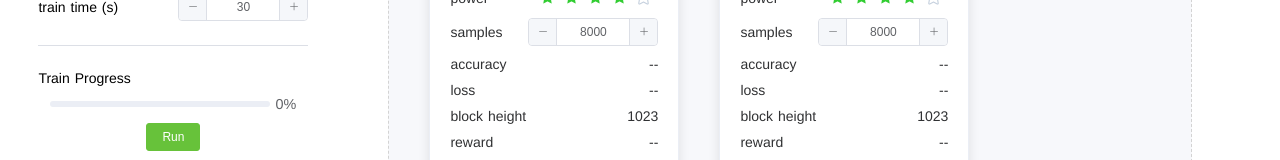
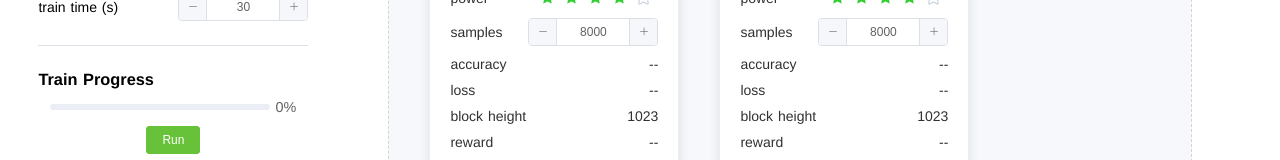
Before and after one commit to thothsun/federated-learning-blockchain-web, a Nuxt app: page /home in a window 1280 px wide. Shown: the part 299-459 px from the top of the page. Built offline with nearby package versions, Linux system fonts and the light colour scheme.

Commit message:
bug fixed.

```diff
--- a/components/Client.vue
+++ b/components/Client.vue
@@ -102,6 +102,9 @@
         this.accu = (this.result[1][flag] + this.samples / 1000 * 0.001 + Math.random() * 0.001).toFixed(4)
       },
       state: function (val) {
+        if (val === 'training...') {
+          this.winner = ' '
+        }
         if (val === 'finish') {
           let winnerId = this.$store.getters.candidates
 
--- a/pages/home.vue
+++ b/pages/home.vue
@@ -88,7 +88,7 @@
 
       <el-divider></el-divider>
 
-      <span>Train Progress</span>
+      <h3>Train Progress</h3>
 
       <div style="text-align: center;margin-top: 10px">
         <el-progress :percentage="currentpercentage" :status="currentstatus"></el-progress>
```
